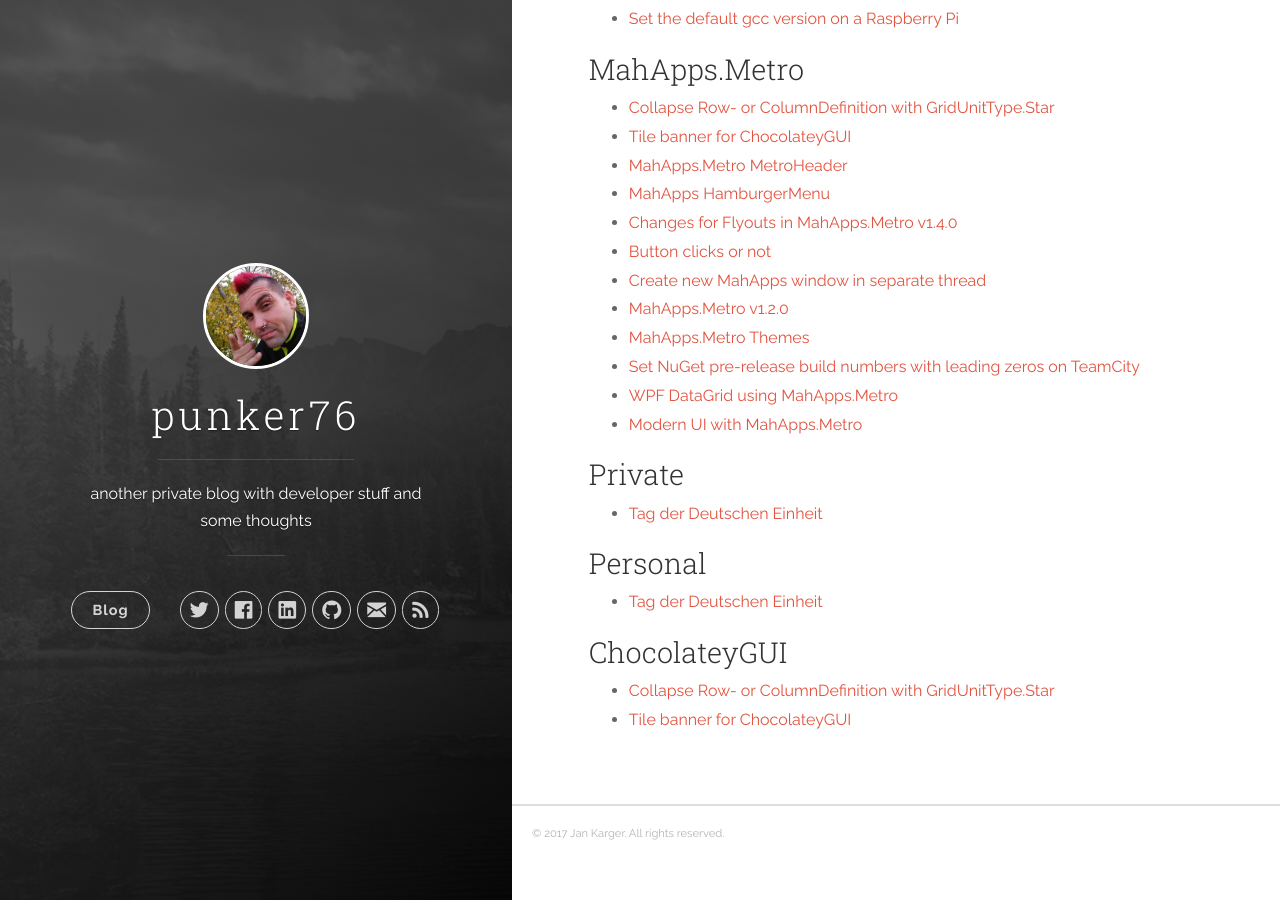
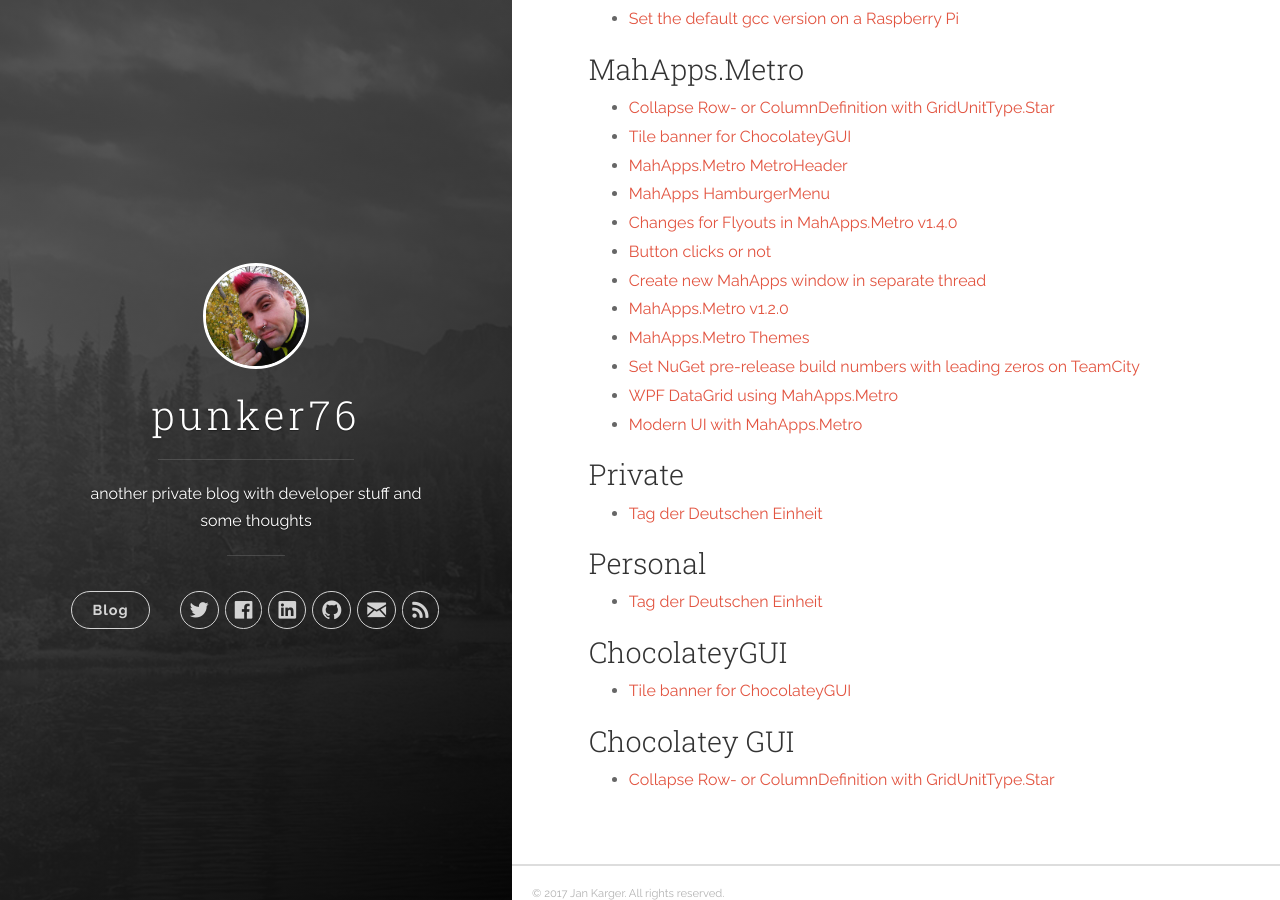
Before and after one commit to punker76/jekyll.jkarger.de, a Jekyll site: the page built from categories.md, in a window 1280 px wide and 900 px high, scrolled down 1383 px. Built offline with Jekyll 4.4.1, drawn with Linux system fonts in a browser that asks for light colours; nearby versions of some CDN libraries.

Commit message:
(doc) Correction around usage of Chocolatey GUI
- We have decided that when writing about Chocolatey GUI, it should be Chocolatey GUI and not ChocolateyGUI or ChocolateyGui, etc.
- We went back and forth on this a lot, but this is what we came up with
- The only time that you would want to use ChocolateyGUI is when you are not allowed to use spaces, i.e. in the name of a repository

```diff
--- a/_posts/2017-11-02-collapse-row-or-column-definition-with-gridunittype-star.markdown
+++ b/_posts/2017-11-02-collapse-row-or-column-definition-with-gridunittype-star.markdown
@@ -3,11 +3,11 @@
 title:      "Collapse Row- or ColumnDefinition with GridUnitType.Star"
 date:       2017-11-02 22:20:08 +0100
 comments:   true
-categories: [Develop,MahApps.Metro,ChocolateyGUI]
-tags:       [WPF,Xaml,C#,UI,MahApps.Metro,ChocolateyGUI]
+categories: [Develop,MahApps.Metro,Chocolatey GUI]
+tags:       [WPF,Xaml,C#,UI,MahApps.Metro,Chocolatey GUI]
 ---
 
-Another short blog post about an [issue](https://github.com/chocolatey/ChocolateyGUI/issues/501) which I found at the [ChocolateyGUI](https://github.com/chocolatey/ChocolateyGUI) repository. When I saw this issue, my first thought was, it's an easy one to solve, but only at first sight.
+Another short blog post about an [issue](https://github.com/chocolatey/ChocolateyGUI/issues/501) which I found at the [Chocolatey GUI](https://github.com/chocolatey/ChocolateyGUI) repository. When I saw this issue, my first thought was, it's an easy one to solve, but only at first sight.
 
 The `GridLength` for `ColumnDefinition` or `RowDefinition` can be `GridUnitType.Star`, which means it expands to the available space on the parent container or `GridUnitType.Auto`, which calculates the desired space of the inner child controls.
 
```
